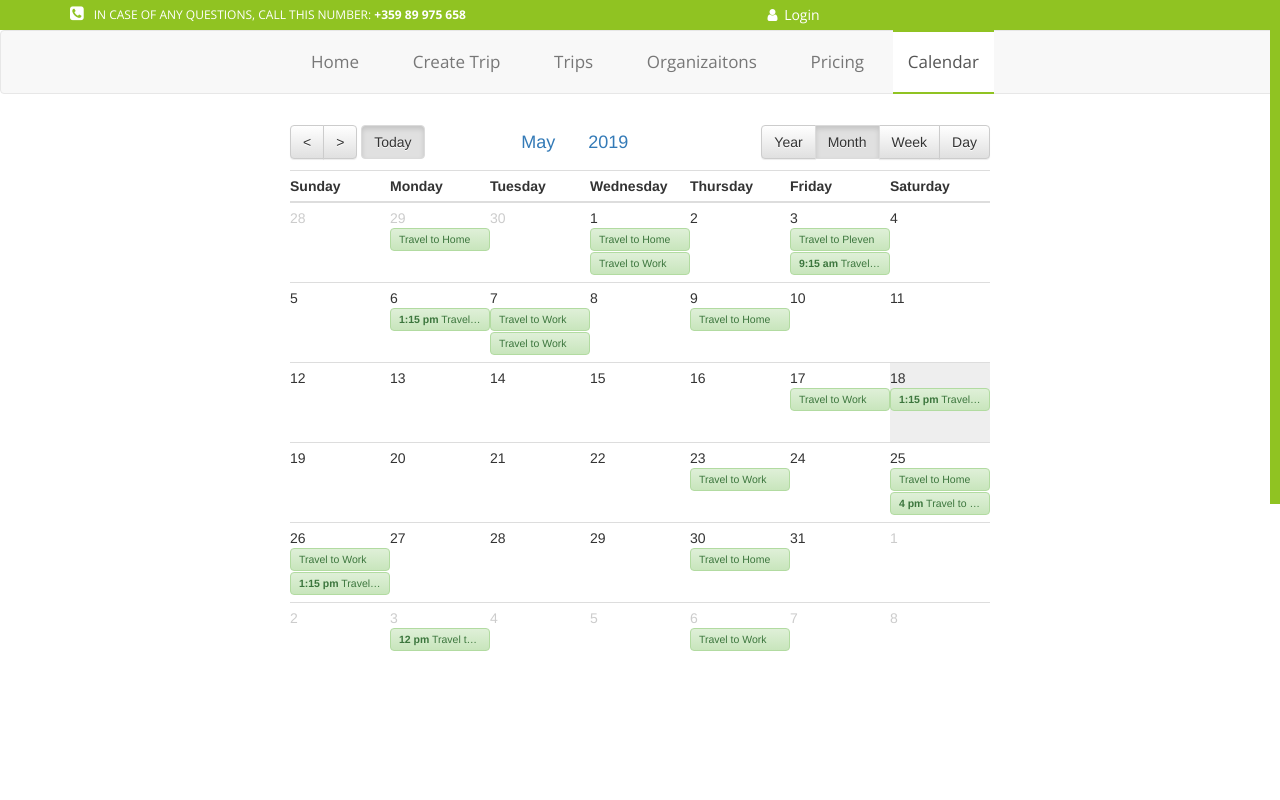
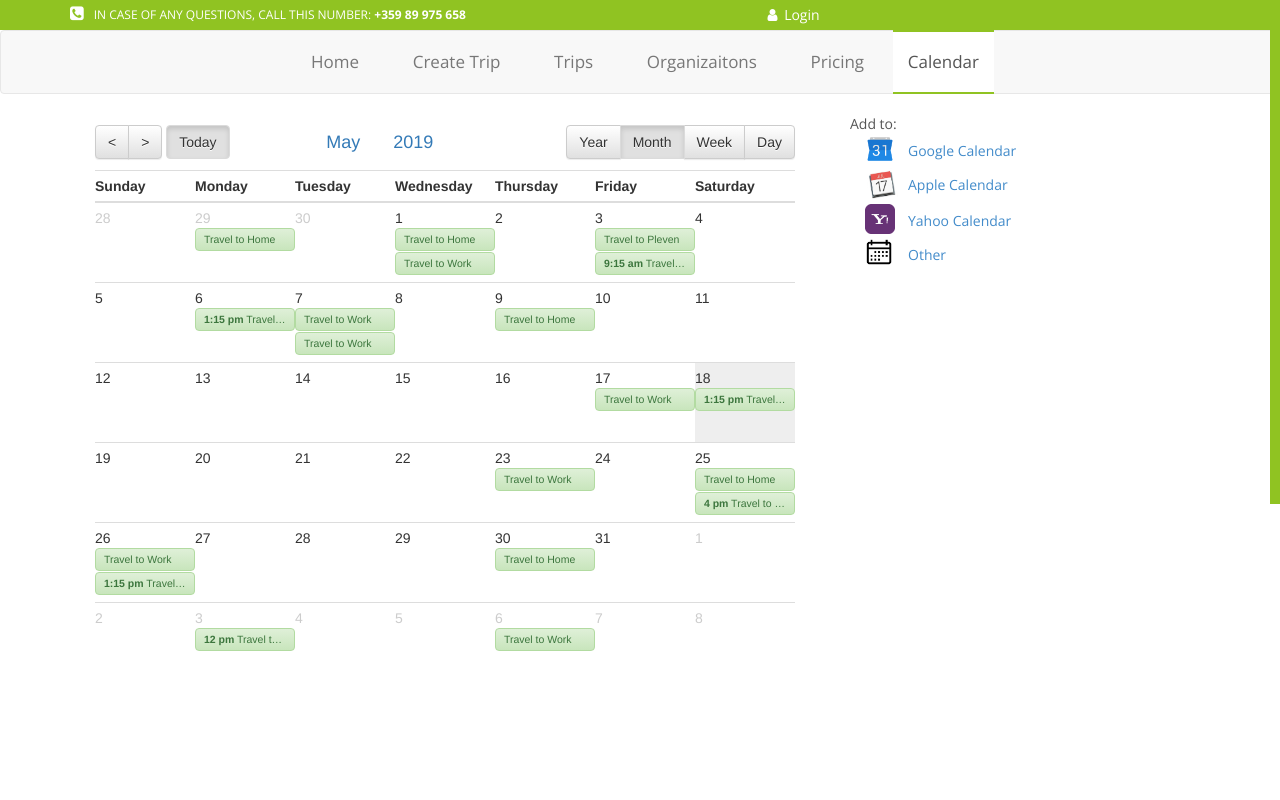
Before and after one commit to Alexander96/ASI-Carpool, a plain HTML site: page calendar.html in a window 1280 px wide. Shown: the top 800 px of the page. Drawn offline with nearby package versions, Linux system fonts and the light colour scheme.

Commit message:
Add to external calendar.

```diff
--- a/calendar.html
+++ b/calendar.html
@@ -155,12 +155,54 @@
 
 
 	<div class="container">
-		<iframe width="100%" height="700px" style="border:none" src="import/calendar/index.html">
-		</iframe>
+		<div class="row">
+			<div class="col-sm-8">
+				<iframe width="100%" height="700px" style="border:none" src="import/calendar/index.html">
+				</iframe>
+			</div>
+			<div class="col-sm-4">
+				<div class="container">
+					<div class="row">
+						Add to:
+					</div>
+
+					<div class="row">
+						<div class="col-sm-1">
+							<img style="width:30px;" src="images/google-calendar.png" alt="">
+						</div>
+						<div class="col-sm-7">
+							<button type="button" class="btn btn-link">Google Calendar</button>
+						</div>
+					</div>
+					<div class="row">
+						<div class="col-sm-1">
+							<img style="width:35px;" src="images/apple-calendar.png" alt="">
+						</div>
+						<div class="col-sm-7">
+							<button type="button" class="btn btn-link">Apple Calendar</button>
+						</div>
+					</div>
+
+					<div class="row">
+						<div class="col-sm-1">
+							<img style="width:30px;" src="images/yahoo-calendar.png" alt="">
+						</div>
+						<div class="col-sm-7">
+							<button type="button" class="btn btn-link">Yahoo Calendar</button>
+						</div>
+					</div>
+					<div class="row">
+						<div class="col-sm-1">
+							<img style="width:30px;" src="images/other-calendar.png" alt="">
+						</div>
+						<div class="col-sm-7">
+							<button type="button" class="btn btn-link">Other</button>
+						</div>
+					</div>
+				</div>
+			</div>
+		</div>
 	</div>
-
-
-
 
 	<!-- FOOTER Start
     ================================================== -->
```
Also changed, not shown: images/apple-calendar.png (added), images/google-calendar.png (added), images/other-calendar.png (added), images/yahoo-calendar.png (added).
